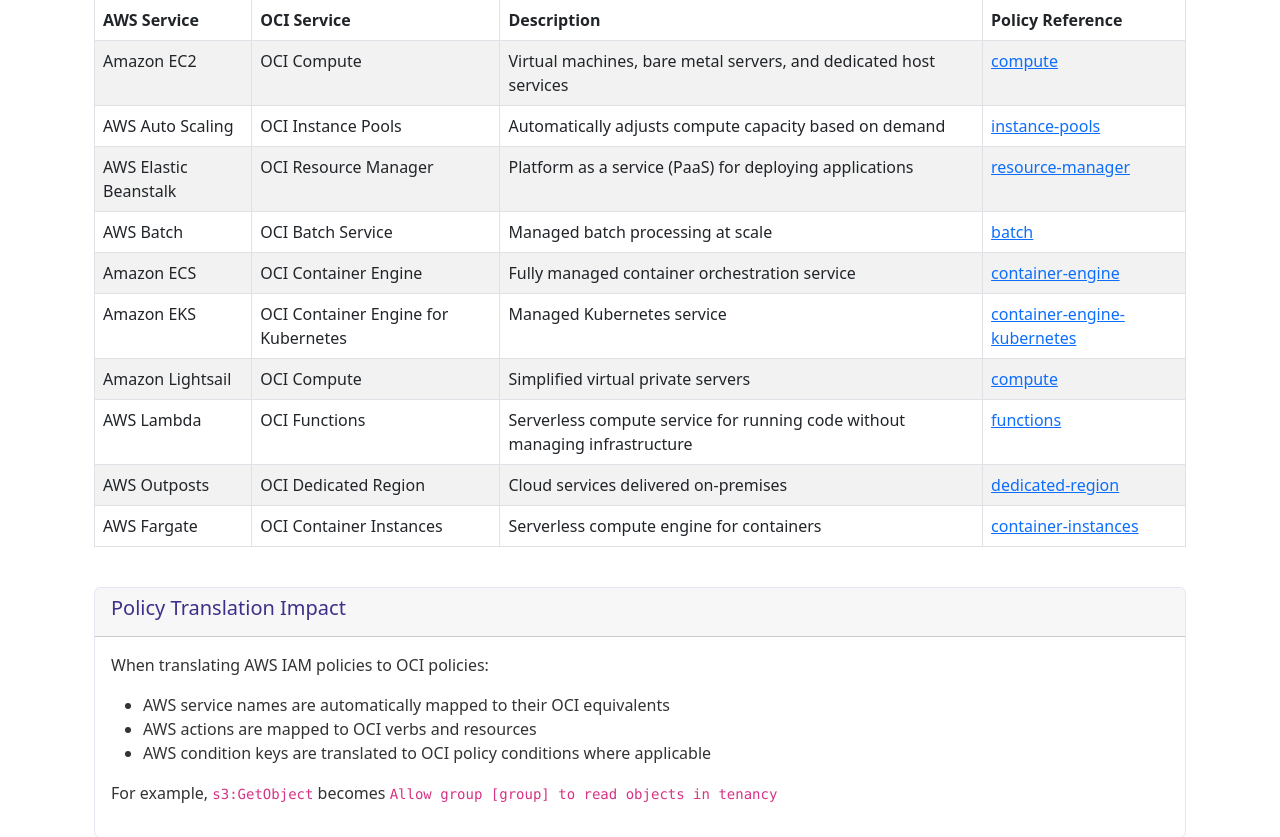
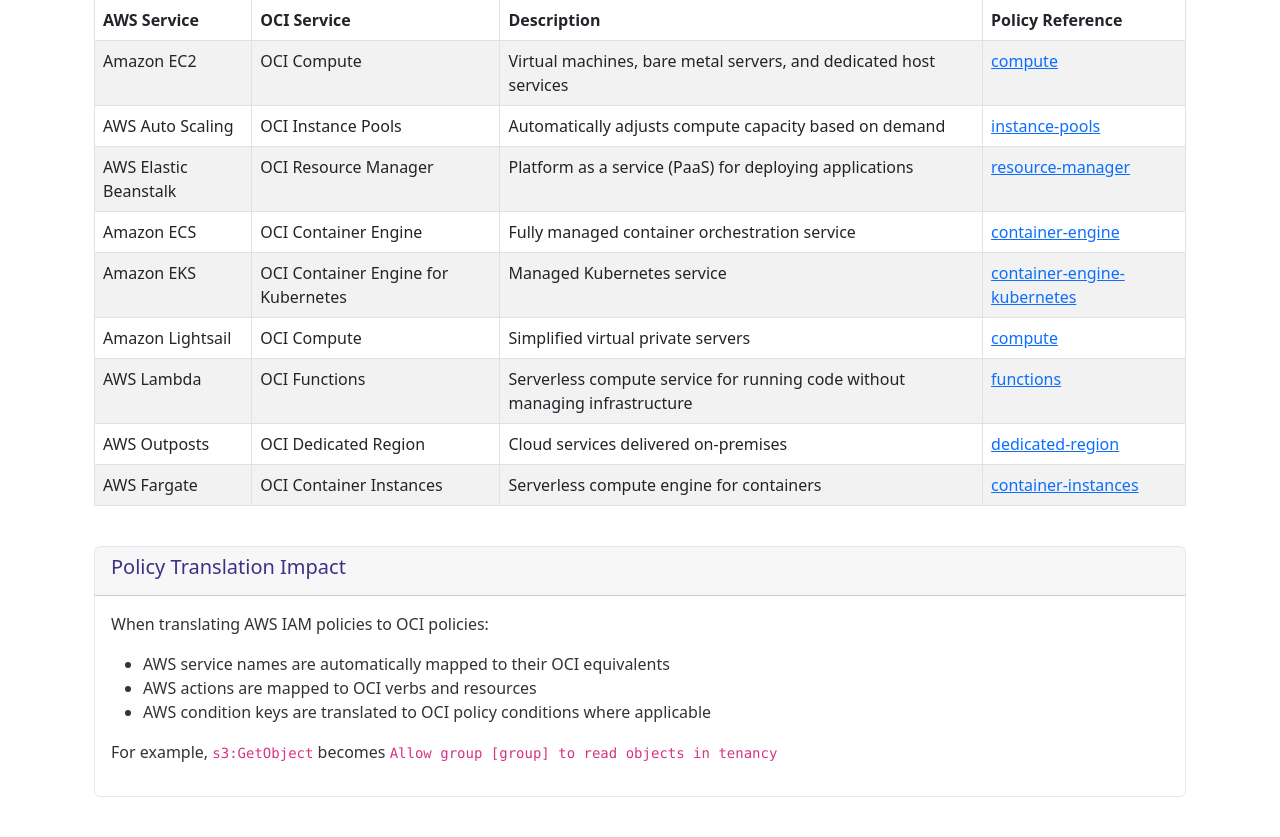
Before and after one commit to adibirzu/aws2ocipolicy_v2, a Flask app: page /service-mappings in a window 1280 px wide. Shown: the part 468-1305 px from the top of the page. Run offline with Flask 3, Linux system fonts and the light colour scheme.

Commit message:
Update service_mappings.html

```diff
--- a/templates/service_mappings.html
+++ b/templates/service_mappings.html
@@ -81,12 +81,7 @@
                             <td>Platform as a service (PaaS) for deploying applications</td>
                             <td><a href="https://docs.oracle.com/en-us/iaas/Content/Identity/Reference/resourcemanagerpolicyreference.htm" target="_blank">resource-manager</a></td>
                         </tr>
-                        <tr>
-                            <td>AWS Batch</td>
-                            <td>OCI Batch Service</td>
-                            <td>Managed batch processing at scale</td>
-                            <td><a href="https://docs.oracle.com/en-us/iaas/Content/Identity/Reference/datascipolicyreference.htm" target="_blank">batch</a></td>
-                        </tr>
+
                         <tr>
                             <td>Amazon ECS</td>
                             <td>OCI Container Engine</td>
@@ -151,7 +146,7 @@
                             <td>Amazon S3 Glacier</td>
                             <td>OCI Archive Storage</td>
                             <td>Low-cost, long-term storage for data archiving</td>
-                            <td><a href="https://docs.oracle.com/en-us/iaas/Content/Identity/Reference/archivestoragepolicyreference.htm" target="_blank">archive-storage</a></td>
+                            <td><a href="https://docs.oracle.com/en-us/iaas/Content/Identity/Reference/objectstoragepolicyreference.htm" target="_blank">archive-storage</a></td>
                         </tr>
                         <tr>
                             <td>Amazon EBS</td>
```
